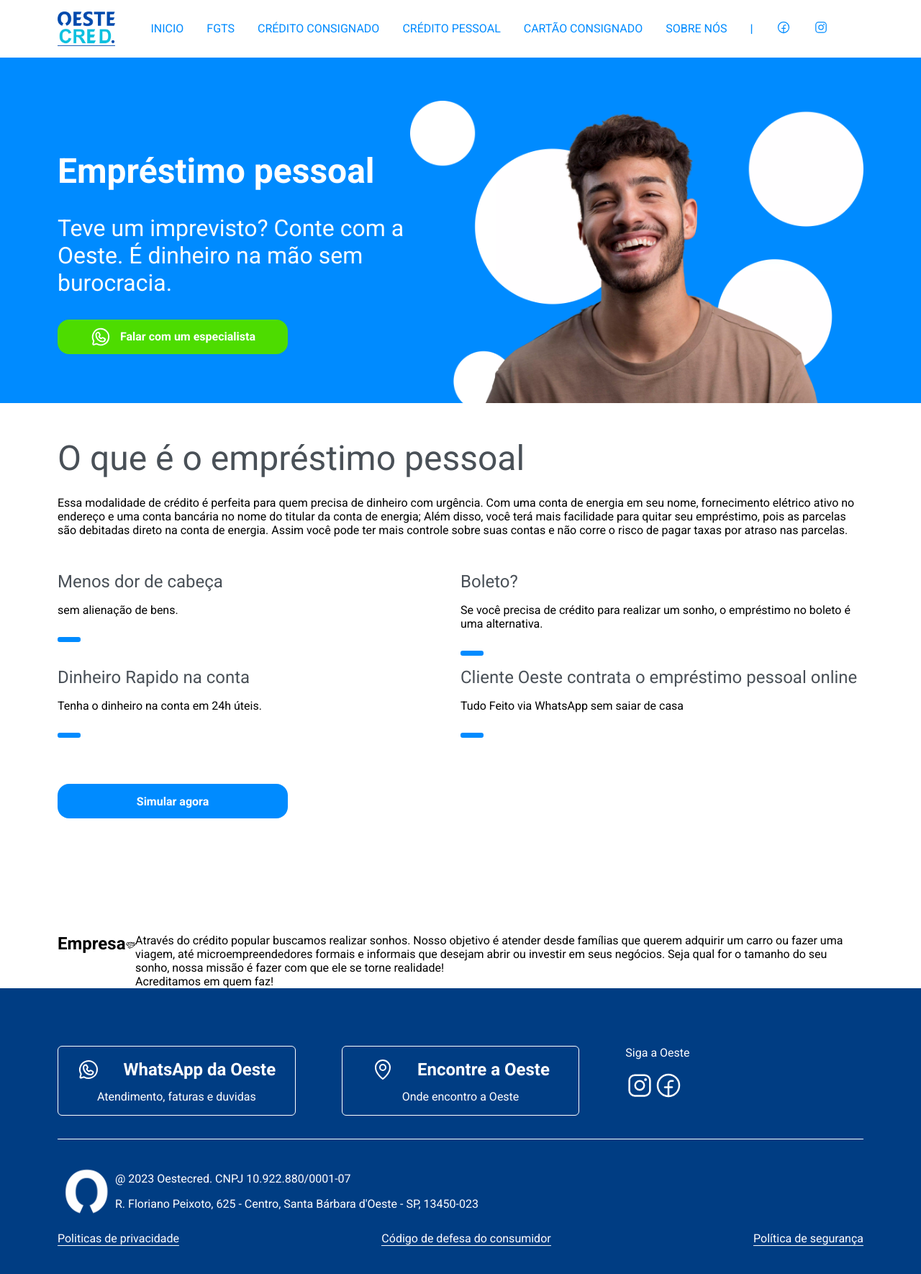
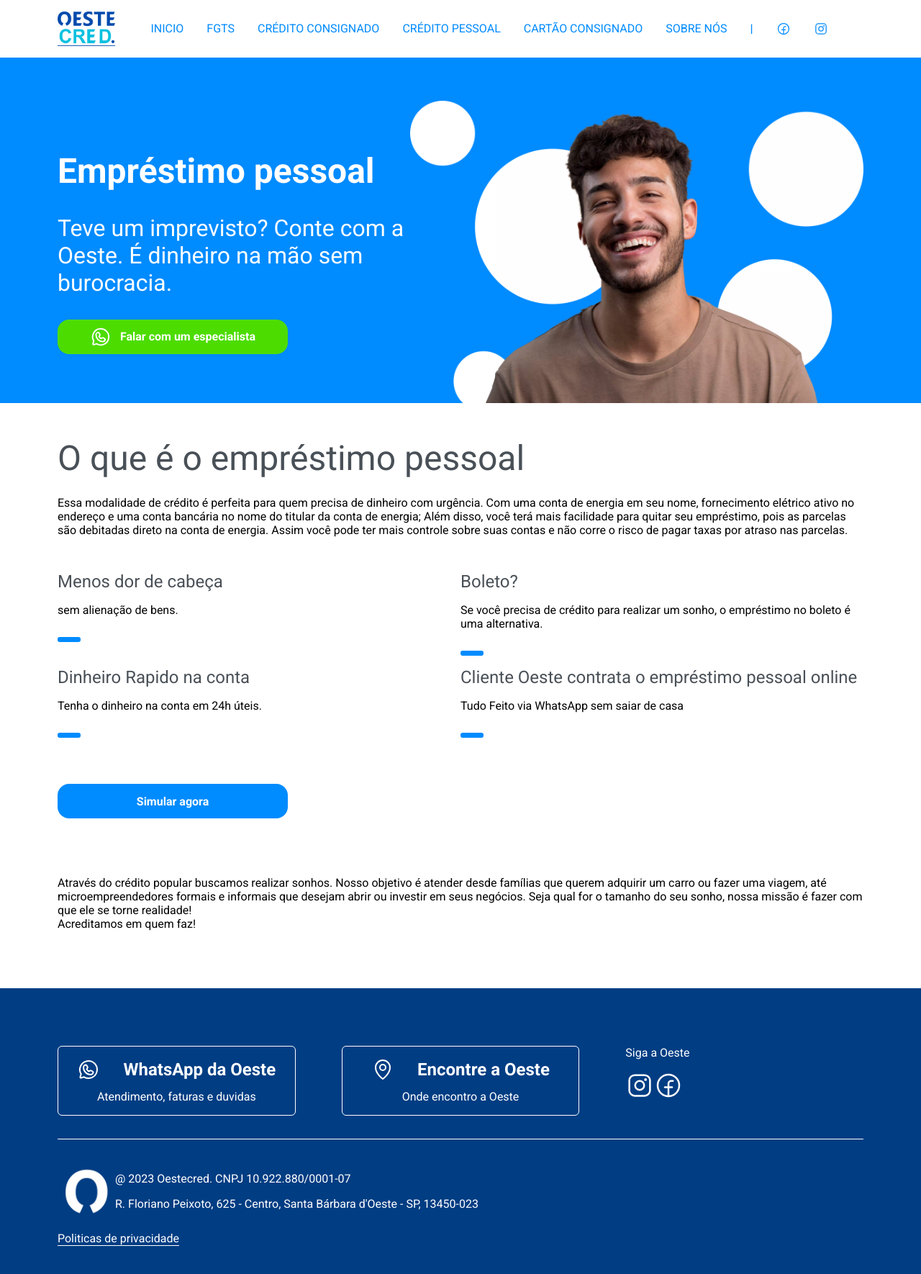
Before and after one commit to Catalendas/Oeste_financeira, a React (Vite) app: page /creditopessoal in a window 1280 px wide. Shown: the top 1770 px of the page at 72% size. Built offline with nearby package versions, Linux system fonts and the light colour scheme.

Commit message:
finished front-end

```diff
--- a/src/Pages/Home/Components/AutoContract/styled.ts
+++ b/src/Pages/Home/Components/AutoContract/styled.ts
@@ -26,4 +26,15 @@ export const AutoContractContainer = styled.div`
             gap: 1rem;
         }
     }
+
+    @media(max-width: 520px) {
+
+        img {
+            display: none;
+        }
+
+        > div {
+            padding: 1rem;
+        }
+    }
 `
--- a/src/Pages/Home/Components/Benefits/styled.ts
+++ b/src/Pages/Home/Components/Benefits/styled.ts
@@ -32,4 +32,13 @@ export const BenefitisContainer = styled.div`
             }
         }
     }
+
+    @media(max-width: 520px) {
+        padding: 1rem;
+
+        > div {
+            flex-direction: column;
+            gap: 3rem;
+        }
+    }
 `
--- a/src/Pages/PrivacyPolicy/index.tsx
+++ b/src/Pages/PrivacyPolicy/index.tsx
@@ -2,8 +2,8 @@ import { PrivacyPolicyContainer } from "./styled";
 
  export function PrivacyPolicy(){
     return (
-        <PrivacyPolicyContainer>
-            <h2><span>Política Privacidade</span></h2>
+        <PrivacyPolicyContainer className="container">
+            <h1><span>Política Privacidade</span></h1>
 
             <p><span>A sua privacidade é importante para nós. É política do Oeste Finaceira respeitar a sua privacidade em relação a qualquer informação sua que possamos coletar no site <a href="Oeste Finaceira">Oeste Finaceira</a>, e outros sites que possuímos e operamos.</span></p>
 
--- a/src/Pages/creditoPessoal/Components/Why/index.tsx
+++ b/src/Pages/creditoPessoal/Components/Why/index.tsx
@@ -5,8 +5,6 @@ export function Why() {
     return (
         <WhyContainer className="container">
 
-                <h2>Empresa</h2>
-                <Handshake size={32} />
             <div>
                 <p>Através do crédito popular buscamos realizar sonhos. Nosso objetivo é atender desde famílias que querem adquirir um carro ou fazer uma viagem, até microempreendedores formais e informais que desejam abrir ou investir em seus negócios. Seja qual for o tamanho do seu sonho, nossa missão é fazer com que ele se torne realidade!</p>
 
--- a/src/Pages/creditoPessoal/Components/Why/styled.ts
+++ b/src/Pages/creditoPessoal/Components/Why/styled.ts
@@ -1,14 +1,11 @@
 import styled from "styled-components"
 
 export const WhyContainer = styled.div`
-    margin-top: 10rem;
+    margin-top: 5rem;
     width: 100%;
+    margin-bottom: 5rem;
 
     display: flex;
-
-    div {
-
-    }
 
     @media(max-width: 520px) {
 
--- a/src/components/Footer/index.tsx
+++ b/src/components/Footer/index.tsx
@@ -51,16 +51,8 @@ export function Footer() {
                   </div>
 
                     <FooterDirectSecuryt>
-                        <NavLink to="#">
+                        <NavLink to="/politicadeprivacidade">
                             Politicas de privacidade
-                        </NavLink>
-
-                        <NavLink to="#">
-                            Código de defesa do consumidor
-                        </NavLink>
-
-                        <NavLink to="#">
-                            Política de segurança
                         </NavLink>
                     </FooterDirectSecuryt>
                 </BussinesInformation>
--- a/src/components/Header/index.tsx
+++ b/src/components/Header/index.tsx
@@ -51,10 +51,10 @@ export function Header({ setMenuIsVisible }: HeaderProps) {
                         </li>
                         <li>|</li>
                         <li>
-                            <FacebookLogo size={20}/>
+                            <a href="https://www.facebook.com/OestecredPromotora" target="_blank"><FacebookLogo size={20}/></a>
                         </li>
                         <li>
-                            <InstagramLogo size={20}/>
+                            <a href="https://www.instagram.com/OestecredPromotora/" target="_blank"><InstagramLogo size={20}/></a>
                         </li>
                     </ul>
                 </HeaderLinks>
--- a/src/components/Header/styled.ts
+++ b/src/components/Header/styled.ts
@@ -81,12 +81,7 @@ export const HeaderLinks = styled.nav`
                             }
 
                             svg {
-                                background-color: ${({ theme }) => theme.colors["base-blue"]};
                                 transition: .3s;
-
-                                &:hover {
-                                    background-color: ${({ theme }) => theme.colors["base-blue-black"]};
-                                }
                             }
                         }
 
```
